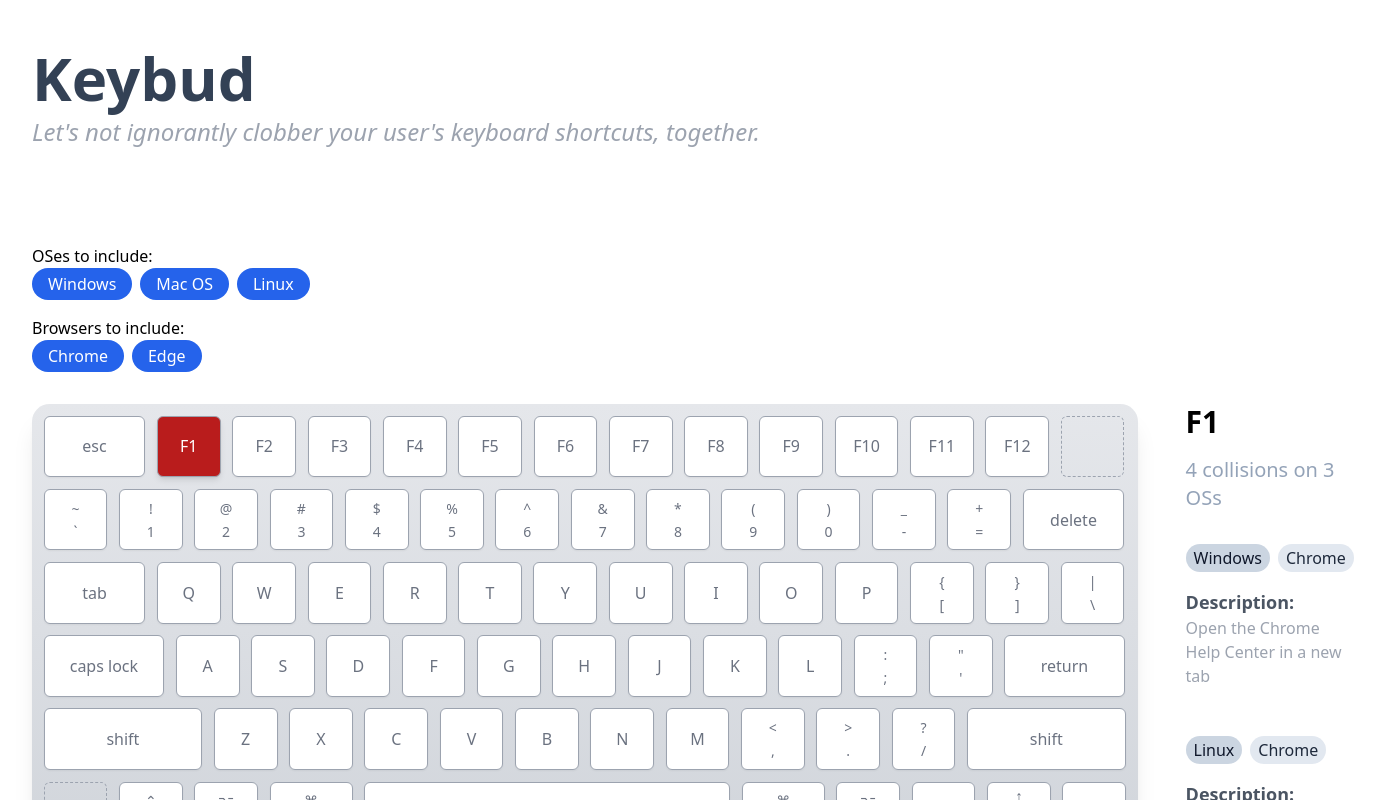
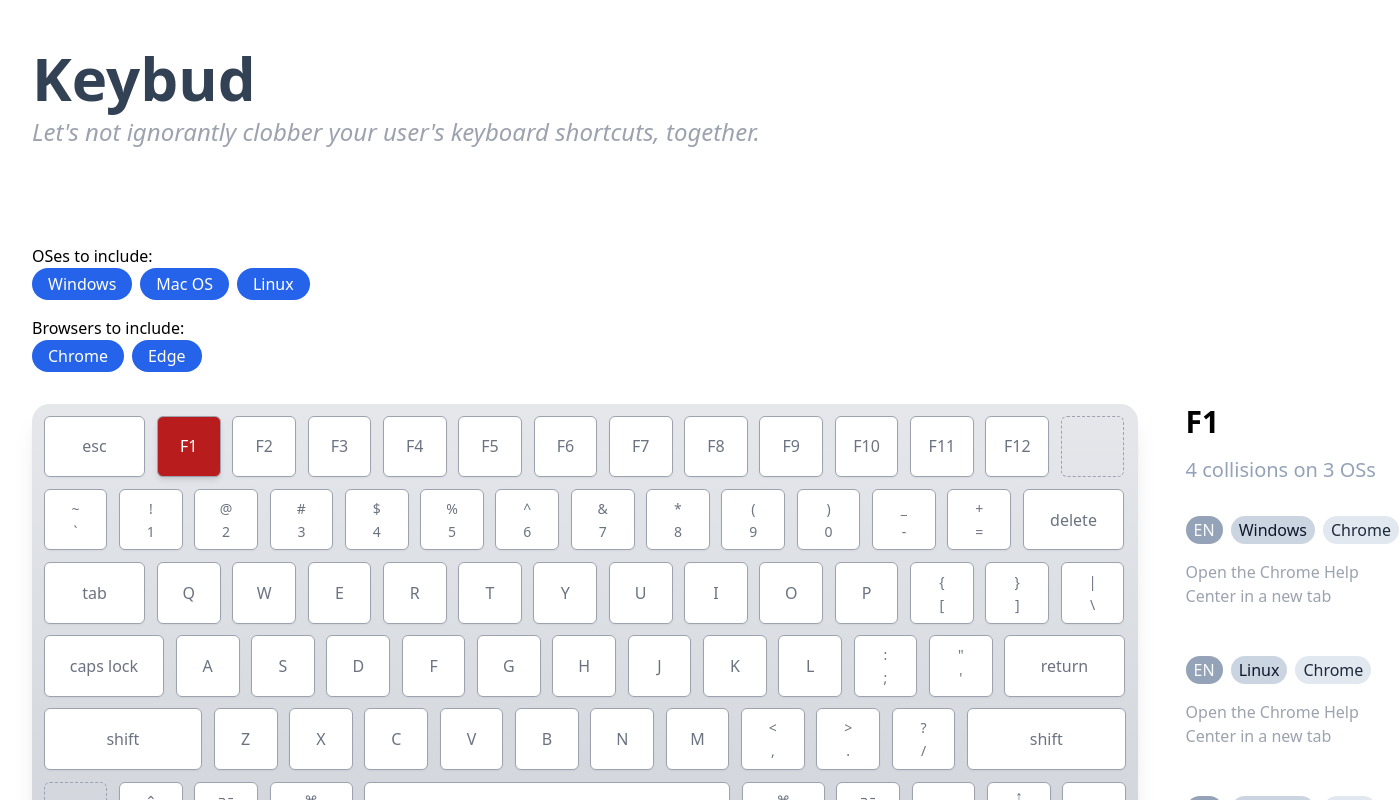
Before and after one commit to cbuchert/keybud, a React (Vite) app: page / in a window 1280 px wide. Both pictures are taken after a click on the button "F1". Shown: the top 800 px of the page, 1399 px wide, since content can reach past the window. Built offline with nearby package versions, Linux system fonts and the light colour scheme.

Commit message:
Collisions are animated.

```diff
--- a/package.json
+++ b/package.json
@@ -11,6 +11,7 @@
     "test": "vitest"
   },
   "dependencies": {
+    "@formkit/auto-animate": "^0.8.1",
     "classnames": "^2.3.2",
     "lodash": "^4.17.21",
     "react": "^18.2.0",
--- a/src/App.tsx
+++ b/src/App.tsx
@@ -1,8 +1,7 @@
 import { isEqual } from "lodash"
 import { useCallback, useMemo, useState } from "react"
 import { TokenToggle } from "./components/atoms/TokenToggle.tsx"
-import { Collision } from "./components/molecules/Collision.tsx"
-import { CurrentChord } from "./components/molecules/CurrentChord.tsx"
+import { Collisions } from "./components/organisms/Collisions.tsx"
 import { MagicKeyboard } from "./components/organisms/MagicKeyboard.tsx"
 import { appleQuertyKeymappings } from "./data/appleQuertyKeymappings.ts"
 import { browsers } from "./data/browsers.ts"
@@ -45,13 +44,6 @@ export const App = () => {
     [omittedOses, omittedBrowsers, activeKeys]
   )
   const unitLength = 0.25
-  const osCollisionCount = useMemo(
-    () =>
-      collisions.reduce((acc, curr) => {
-        return acc.add(curr.os)
-      }, new Set()).size,
-    [collisions]
-  )
 
   const handleClick = useCallback(
     (code: KeyboardEvent["code"]) => () => {
@@ -183,34 +175,11 @@ export const App = () => {
               </p>
             </section>
           </div>
-          <div className={"flex-grow"}>
-            <CurrentChord
-              activeKeyDefinitions={[...eventCodes, ...pinnedCodes].map(
-                (code) => appleQuertyKeymappings[code]
-              )}
-            />
-            {activeKeys.size === 0 ? (
-              <p className={"text-slate-400 mb-8"}>
-                Press or click some keys and see what happens.
-              </p>
-            ) : (
-              <p className={"text-xl text-slate-400 mb-8"}>
-                {collisions.length} collision{collisions.length !== 1 && "s"}
-                {osCollisionCount > 1 &&
-                  ` on ${osCollisionCount} OS${osCollisionCount !== 1 && "s"}`}
-              </p>
-            )}
-            <ul className={"flex flex-col gap-12"}>
-              {collisions.map((chordDefinition, i) => (
-                <Collision
-                  key={`${chordDefinition.language}_${chordDefinition.os}_${
-                    chordDefinition.browser
-                  }_${[...chordDefinition.keys].join("-")}-${i}`}
-                  chordDefinition={chordDefinition}
-                />
-              ))}
-            </ul>
-          </div>
+          <Collisions
+            activeCodes={[...eventCodes, ...pinnedCodes]}
+            activeKeys={activeKeys}
+            collisions={collisions}
+          />
         </div>
       </main>
     </div>
--- a/src/components/molecules/Collision.tsx
+++ b/src/components/molecules/Collision.tsx
@@ -11,6 +11,9 @@ export const Collision: FC<Props> = ({ chordDefinition }) => {
     <li>
       <div className={"flex flex-col gap-4"}>
         <div className={"flex gap-2"}>
+          <Badge className={"bg-slate-400 text-slate-50 uppercase"}>
+            {chordDefinition.language}
+          </Badge>
           <Badge className={"bg-slate-300 text-slate-900"}>
             {chordDefinition.os}
           </Badge>
@@ -18,10 +21,7 @@ export const Collision: FC<Props> = ({ chordDefinition }) => {
             {chordDefinition.browser}
           </Badge>
         </div>
-        <div>
-          <p className={"text-gray-600 font-semibold text-lg"}>Description:</p>
-          <p className={"text-gray-400"}>{chordDefinition.description}</p>
-        </div>
+        <p className={"text-gray-400"}>{chordDefinition.description}</p>
       </div>
     </li>
   )
--- /dev/null
+++ b/src/components/organisms/Collisions.tsx
@@ -0,0 +1,64 @@
+import autoAnimate from "@formkit/auto-animate"
+import { FC, useEffect, useMemo, useRef } from "react"
+import { appleQuertyKeymappings } from "../../data/appleQuertyKeymappings.ts"
+import { Chord } from "../../types/Chord.ts"
+import { Collision } from "../molecules/Collision.tsx"
+import { CurrentChord } from "../molecules/CurrentChord.tsx"
+
+type Props = {
+  activeCodes: KeyboardEvent["code"][]
+  activeKeys: Set<KeyboardEvent["key"]>
+  collisions: Chord[]
+}
+
+export const Collisions: FC<Props> = ({
+  activeCodes,
+  activeKeys,
+  collisions,
+}) => {
+  const chordRef = useRef<HTMLDivElement>(null)
+  const collisionsRef = useRef<HTMLUListElement>(null)
+  const osCollisionCount = useMemo(
+    () =>
+      collisions.reduce((acc, curr) => {
+        return acc.add(curr.os)
+      }, new Set()).size,
+    [collisions]
+  )
+
+  useEffect(() => {
+    chordRef.current && autoAnimate(chordRef.current)
+    collisionsRef.current && autoAnimate(collisionsRef.current)
+  }, [chordRef, collisionsRef])
+
+  return (
+    <div className={"flex-grow"} ref={chordRef}>
+      <CurrentChord
+        activeKeyDefinitions={activeCodes.map(
+          (code) => appleQuertyKeymappings[code]
+        )}
+      />
+      {activeKeys.size === 0 ? (
+        <p className={"text-slate-400 mb-8"}>
+          Press or click some keys and see what happens.
+        </p>
+      ) : (
+        <p className={"text-xl text-slate-400 mb-8"}>
+          {collisions.length} collision{collisions.length !== 1 && "s"}
+          {osCollisionCount > 1 &&
+            ` on ${osCollisionCount} OS${osCollisionCount !== 1 && "s"}`}
+        </p>
+      )}
+      <ul className={"flex flex-col gap-12"} ref={collisionsRef}>
+        {collisions.map((chordDefinition, i) => (
+          <Collision
+            key={`${chordDefinition.language}_${chordDefinition.os}_${
+              chordDefinition.browser
+            }_${[...chordDefinition.keys].join("-")}-${i}`}
+            chordDefinition={chordDefinition}
+          />
+        ))}
+      </ul>
+    </div>
+  )
+}
```
Also changed, not shown: 1 other file (tests, documents, lock files or other folders).
